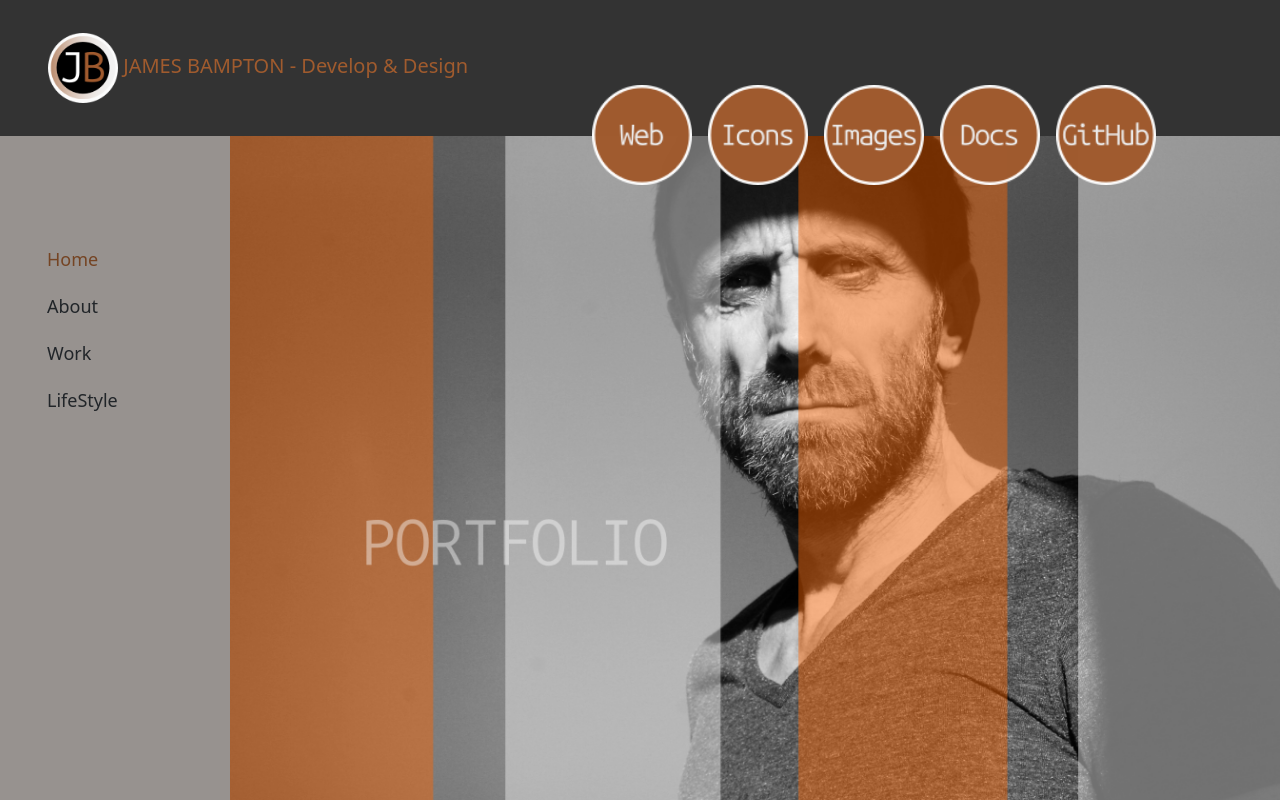
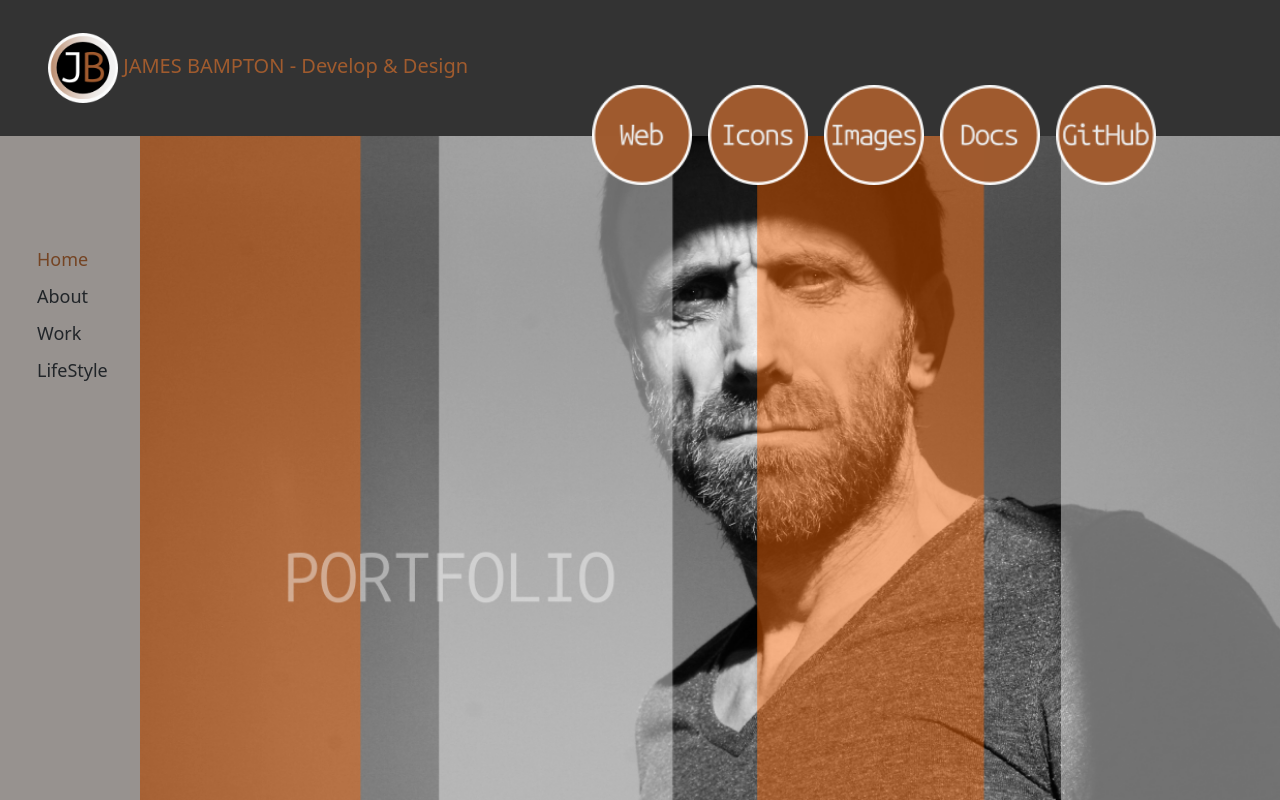
Before and after one commit to JamesBampton/Portfolio, a React (Vite) app: page / in a window 1280 px wide. Shown: the top 800 px of the page. Built offline with nearby package versions, Linux system fonts and the light colour scheme.

Commit message:
minor tweaks

```diff
--- a/src/assets/css/styles.css
+++ b/src/assets/css/styles.css
@@ -204,7 +204,7 @@ header {
   top: 80%;
   left: 50%;
   padding: 0px;
-  font-size: 50px;
+  font-size: 30px;
   font-family: Montserrat, sans-serif;
   transform: translate(-50%, -40%);
   color: #a05b2e;
--- a/src/components/Layout.css
+++ b/src/components/Layout.css
@@ -1,5 +1,5 @@
 .sidebar-link {
-  padding: 10px;
+  padding: 10px 0px 0px;
   cursor: pointer;
   transition: background-color 0.3s ease, color 0.3s ease;
   list-style: none;
--- a/src/components/Layout.jsx
+++ b/src/components/Layout.jsx
@@ -68,7 +68,7 @@ const styles = {
     display: "flex",
   },
   sidebar: {
-    width: "230px",
+    width: "140px",
     backgroundColor: "#97928fff",
     /*opacity: 0.5,*/
     padding: "5px",
--- a/src/pages/DocsPage.jsx
+++ b/src/pages/DocsPage.jsx
@@ -28,7 +28,7 @@ const DocsPage = () => {
               className="centered myfontL"
               style={{ backgroundImage: "url(${myImage})" }}
             >
-              DOCUMENTATION
+              DOCs
               <br />
               <p className="myfontS">Designs</p>
             </div>
```
